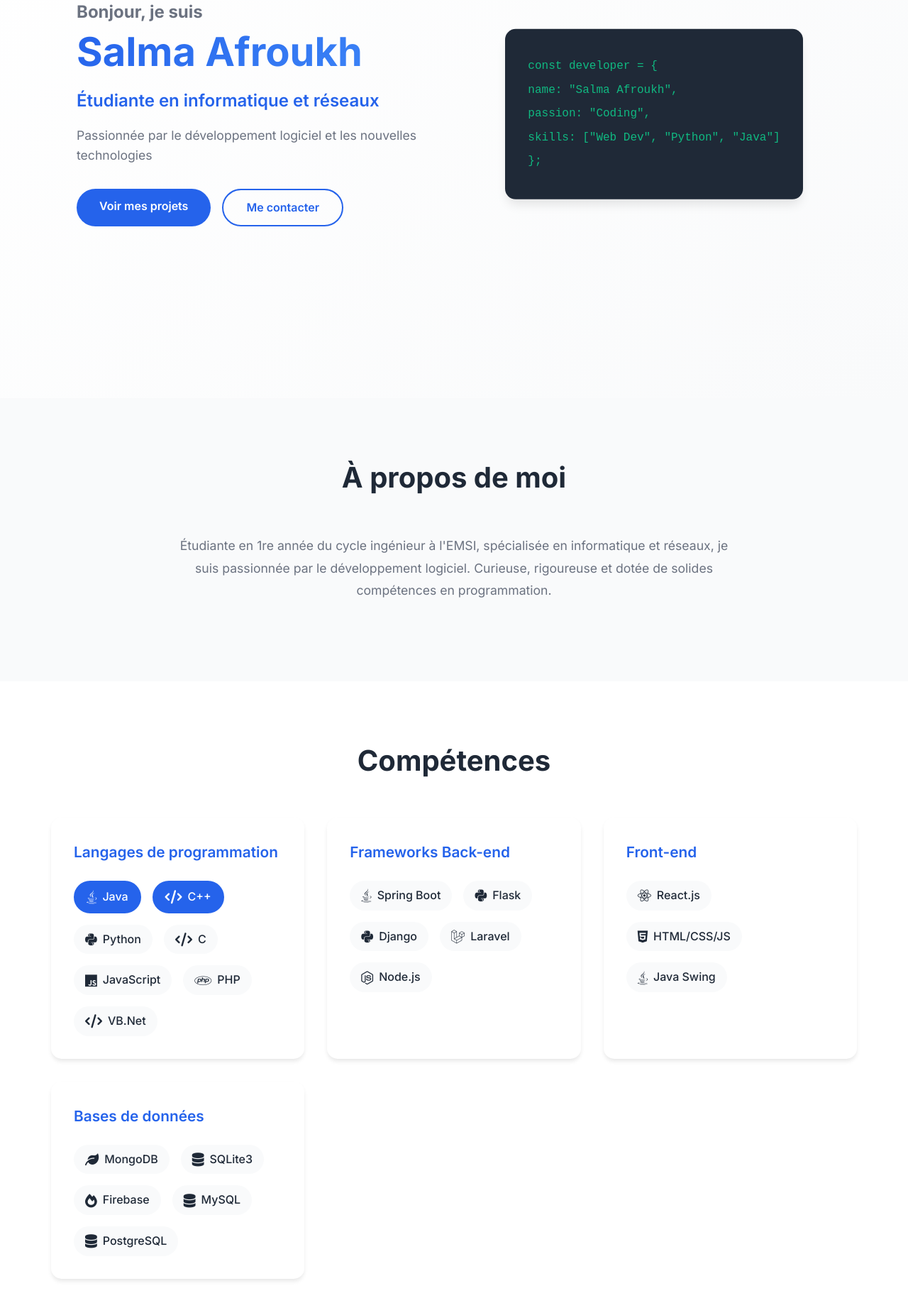
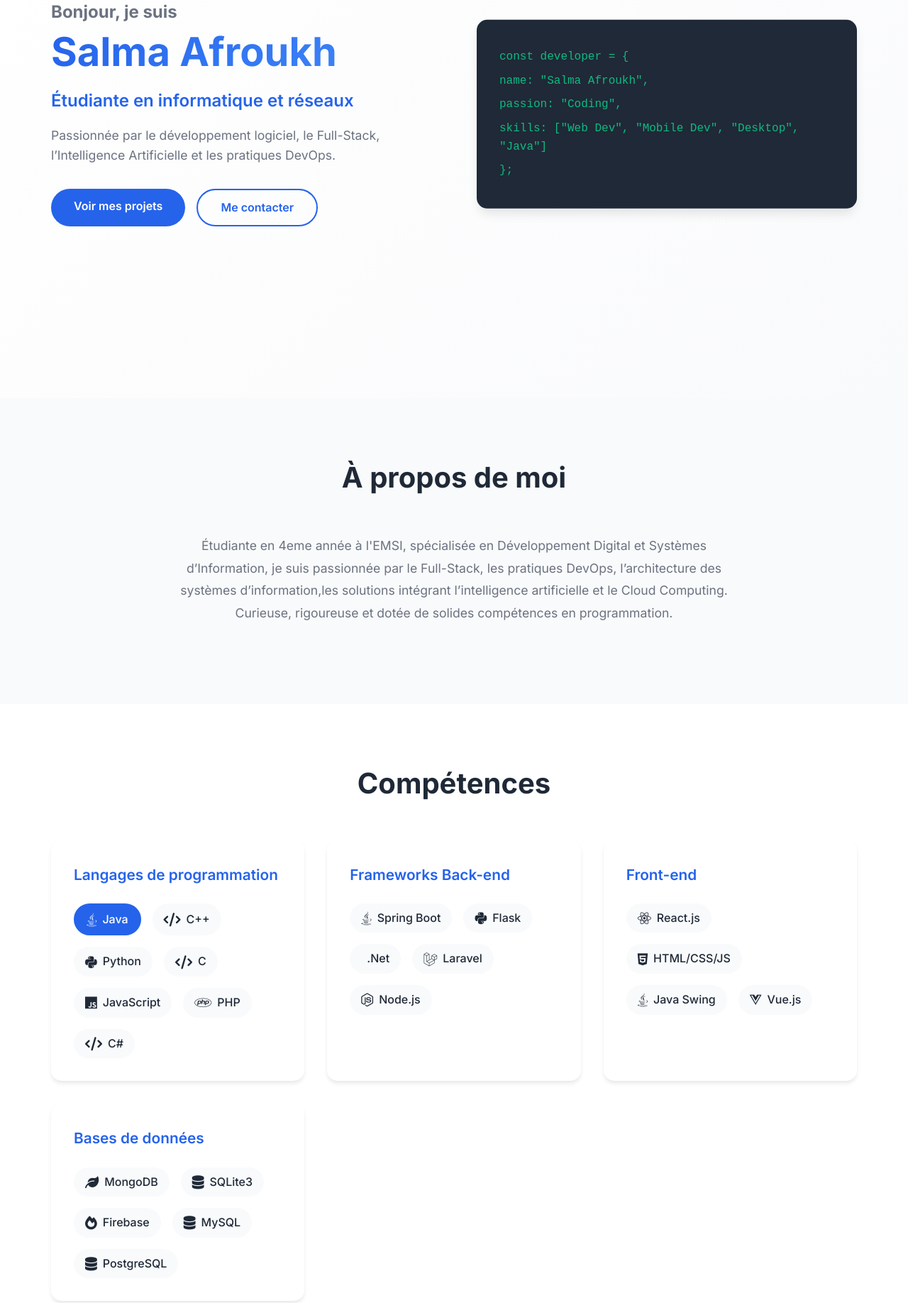
Before and after one commit to selzzaf/portofolio, a plain HTML site: page index.html in a window 1280 px wide. Shown: the part 239-2075 px from the top of the page at 71% size. Drawn offline with Linux system fonts and the light colour scheme.

Commit message:
Update with recent changes

```diff
--- a/index.html
+++ b/index.html
@@ -62,8 +62,8 @@
                 <p class="hero-subtitle" data-lang-fr="Étudiante en informatique et réseaux" data-lang-en="Computer Science & Networks Student">
                     Étudiante en informatique et réseaux
                 </p>
-                <p class="hero-description" data-lang-fr="Passionnée par le développement logiciel et les nouvelles technologies" data-lang-en="Passionate about software development and new technologies">
-                    Passionnée par le développement logiciel et les nouvelles technologies
+                <p class="hero-description" data-lang-fr="Passionnée par le développement logiciel, le Full-Stack, l’Intelligence Artificielle et les pratiques DevOps." data-lang-en="Passionate about software development, Full-Stack, Artificial Intelligence, and DevOps practices.">
+                    Passionnée par le développement logiciel, le Full-Stack, l’Intelligence Artificielle et les pratiques DevOps.
                 </p>
                 <div class="hero-buttons">
                     <a href="#projects" class="btn btn-primary" data-lang-fr="Voir mes projets" data-lang-en="View my projects">
@@ -79,7 +79,7 @@
                     <div class="code-line">const developer = {</div>
                     <div class="code-line">  name: "Salma Afroukh",</div>
                     <div class="code-line">  passion: "Coding",</div>
-                    <div class="code-line">  skills: ["Web Dev", "Python", "Java"]</div>
+                    <div class="code-line">  skills: ["Web Dev", "Mobile Dev", "Desktop", "Java"]</div>
                     <div class="code-line">};</div>
                 </div>
             </div>
@@ -92,8 +92,8 @@
             <h2 class="section-title" data-lang-fr="À propos de moi" data-lang-en="About Me">À propos de moi</h2>
             <div class="about-content">
                 <div class="about-text">
-                    <p data-lang-fr="Étudiante en 1re année du cycle ingénieur à l'EMSI, spécialisée en informatique et réseaux, je suis passionnée par le développement logiciel. Curieuse, rigoureuse et dotée de solides compétences en programmation." data-lang-en="First-year engineering student at EMSI, specialized in computer science and networks, I am passionate about software development. Curious, rigorous and equipped with solid programming skills.">
-                        Étudiante en 1re année du cycle ingénieur à l'EMSI, spécialisée en informatique et réseaux, je suis passionnée par le développement logiciel. Curieuse, rigoureuse et dotée de solides compétences en programmation.
+                    <p data-lang-fr="Étudiante en 4eme année à l'EMSI, spécialisée en Développement Digital et Systèmes d’Information, je suis passionnée par le Full-Stack, les pratiques DevOps, l’architecture des systèmes d’information,les solutions intégrant l’intelligence artificielle et le Cloud Computing. Curieuse, rigoureuse et dotée de solides compétences en programmation." data-lang-en="I am a fourth-year EMSI student specializing in Digital Development and Information Systems, passionate about Full-Stack development, DevOps practices, information systems architecture, and solutions integrating Artificial Intelligence and Cloud Computing. Highly curious, meticulous, and equipped with strong programming skills.">
+                        Étudiante en 4eme année à l'EMSI, spécialisée en Développement Digital et Systèmes d’Information, je suis passionnée par le Full-Stack, les pratiques DevOps, l’architecture des systèmes d’information,les solutions intégrant l’intelligence artificielle et le Cloud Computing. Curieuse, rigoureuse et dotée de solides compétences en programmation.
                     </p>
                 </div>
             </div>
@@ -112,7 +112,7 @@
                             <i class="fab fa-java"></i>
                             <span>Java</span>
                         </div>
-                        <div class="skill-item skill-mastered">
+                        <div class="skill-item">
                             <i class="fas fa-code"></i>
                             <span>C++</span>
                         </div>
@@ -134,7 +134,7 @@
                         </div>
                         <div class="skill-item">
                             <i class="fas fa-code"></i>
-                            <span>VB.Net</span>
+                            <span>C#</span>
                         </div>
                     </div>
                 </div>
@@ -150,8 +150,8 @@
                             <span>Flask</span>
                         </div>
                         <div class="skill-item">
-                            <i class="fab fa-python"></i>
-                            <span>Django</span>
+                            <i class="fab fa-dot-net"></i>
+                            <span>.Net</span>
                         </div>
                         <div class="skill-item">
                             <i class="fab fa-laravel"></i>
@@ -177,6 +177,10 @@
                         <div class="skill-item">
                             <i class="fab fa-java"></i>
                             <span>Java Swing</span>
+                        </div>
+                         <div class="skill-item">
+                            <i class="fab fa-vuejs"></i>
+                            <span>Vue.js</span>
                         </div>
                     </div>
                 </div>
@@ -363,9 +367,9 @@
                         N'hésitez pas à me contacter pour discuter de projets ou opportunités.
                     </p>
                                     <div class="contact-links">
-                    <a href="mailto:afroukhselma@gmail.com" class="contact-link">
+                    <a href="mailto:afroukhsalma0@gmail.com" class="contact-link">
                         <i class="fas fa-envelope"></i>
-                        <span>afroukhselma@gmail.com</span>
+                        <span>afroukhsalma0@gmail.com</span>
                     </a>
                     <a href="https://www.linkedin.com/in/salma-afroukh-profil" target="_blank" class="contact-link">
                         <i class="fab fa-linkedin"></i>
@@ -384,7 +388,7 @@
     <!-- Footer -->
     <footer class="footer">
         <div class="container">
-            <p>&copy; 2024 Salma Afroukh. <span data-lang-fr="Tous droits réservés" data-lang-en="All rights reserved">Tous droits réservés</span>.</p>
+            <p>&copy; 2025 Salma Afroukh. <span data-lang-fr="Tous droits réservés" data-lang-en="All rights reserved">Tous droits réservés</span>.</p>
         </div>
     </footer>
 
```
